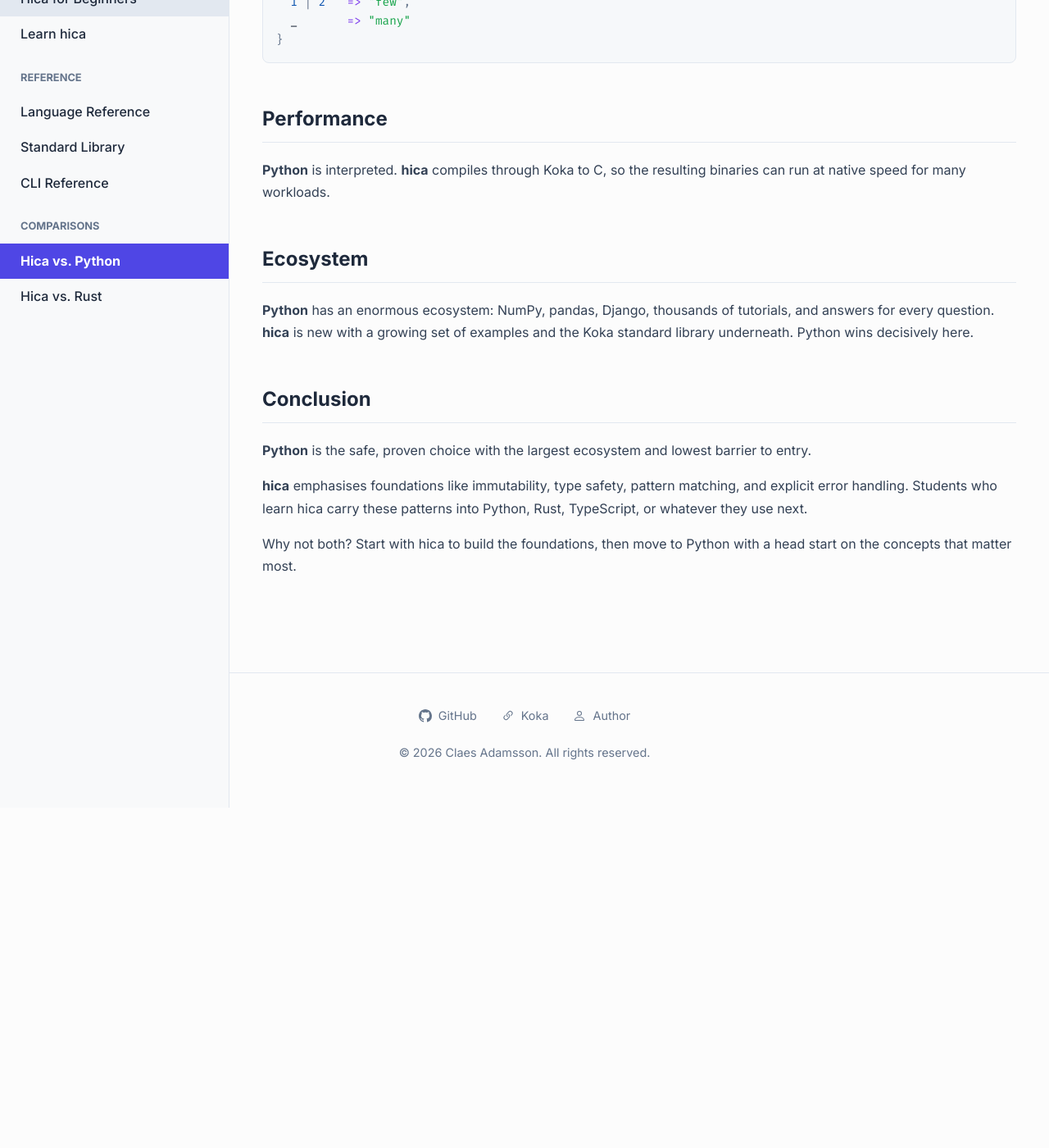
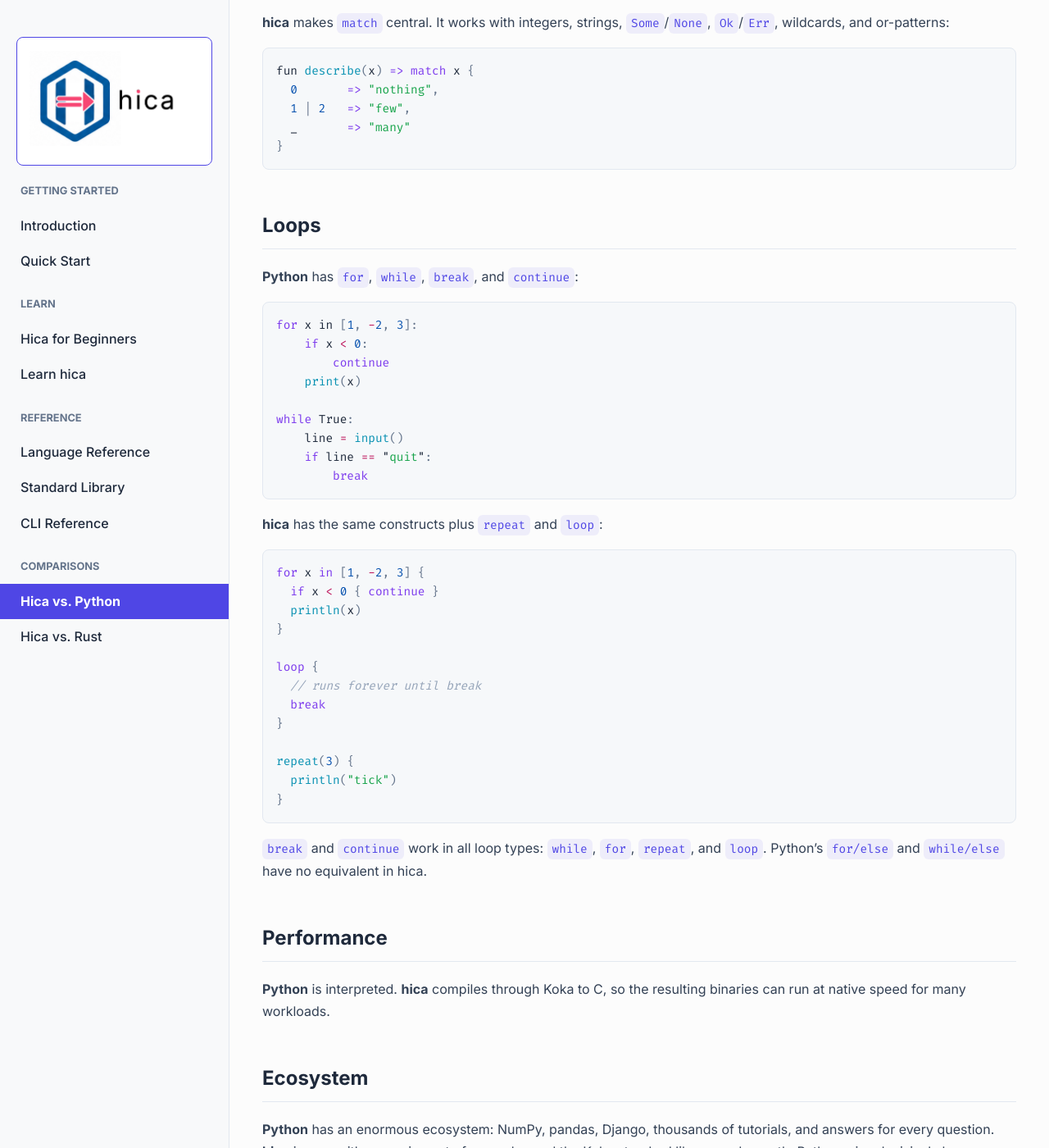
Before and after one commit to cladam/hica, a Jekyll site: the page built from docs/hica-vs-python.md, in a window 1280 px wide and 1400 px high, scrolled down 7063 px. Shown: the whole window at 82% size. Built offline with Jekyll 4.4.1, drawn with Linux system fonts in a browser that asks for light colours; before the commit the page ends 8048 px from its top, so only the background shows below that; some of the changed text lies outside the part shown.

Commit message:
docs: document break, continue, loop

````diff
--- a/docs/hica-vs-python.md
+++ b/docs/hica-vs-python.md
@@ -19,6 +19,7 @@
 | Data structures | Classes / dataclasses | Structs |
 | Lists | List comprehensions | `map`/`filter`/`fold` + pipe |
 | Pattern matching | Added in 3.10, optional | Core feature from day one |
+| Loops | `for`, `while`, `break`, `continue` | `for`, `while`, `repeat`, `loop`, `break`, `continue` |
 | Performance | Interpreted (generally slower) | Compiled to C (generally faster) |
 | Ecosystem | Massive | Small but growing |
 
@@ -277,6 +278,42 @@
 }
 ```
 
+## Loops
+
+**Python** has `for`, `while`, `break`, and `continue`:
+
+```python
+for x in [1, -2, 3]:
+    if x < 0:
+        continue
+    print(x)
+
+while True:
+    line = input()
+    if line == "quit":
+        break
+```
+
+**hica** has the same constructs plus `repeat` and `loop`:
+
+```rust
+for x in [1, -2, 3] {
+  if x < 0 { continue }
+  println(x)
+}
+
+loop {
+  // runs forever until break
+  break
+}
+
+repeat(3) {
+  println("tick")
+}
+```
+
+`break` and `continue` work in all loop types: `while`, `for`, `repeat`, and `loop`. Python's `for/else` and `while/else` have no equivalent in hica.
+
 ## Performance
 
 **Python** is interpreted. **hica** compiles through Koka to C, so the resulting binaries can run at native speed for many workloads.
````
Also changed, not shown: docs/hica-for-beginners.md (+18 -1 lines), docs/hica-vs-rust.md (+33 -0 lines), docs/language-reference.md (+23 -0 lines), docs/learn.md (+5 -1 lines), documentation/backlog.md (+2 -2 lines), learn/README.md (+6 -2 lines), 3 other files.
